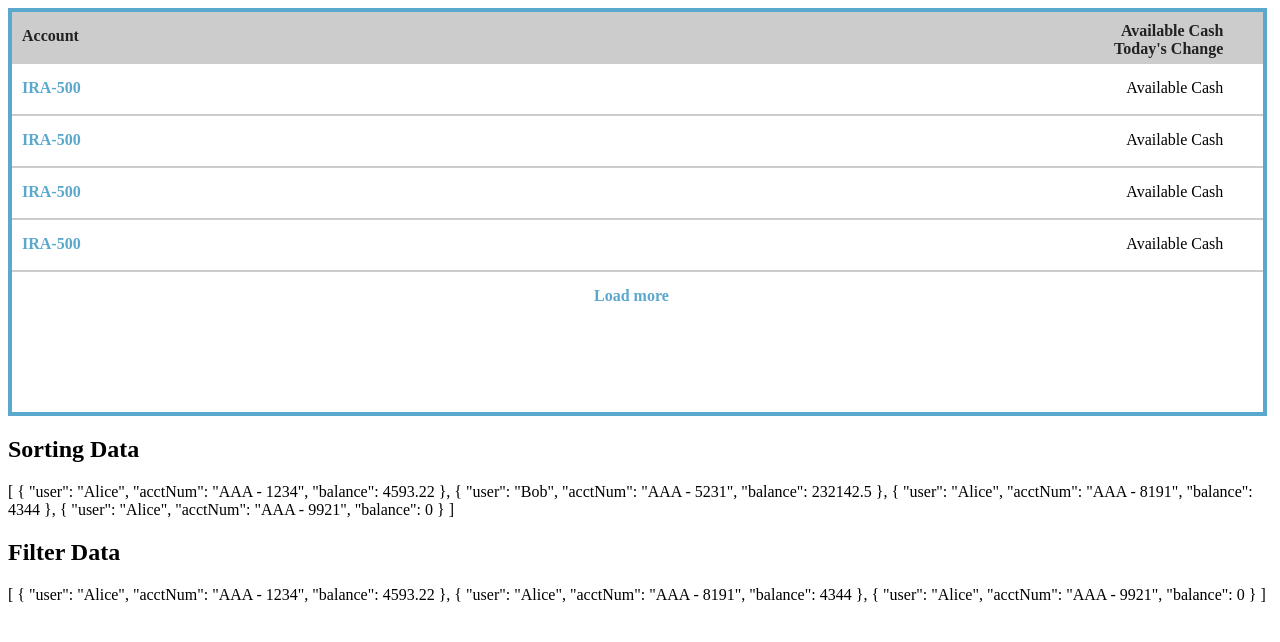
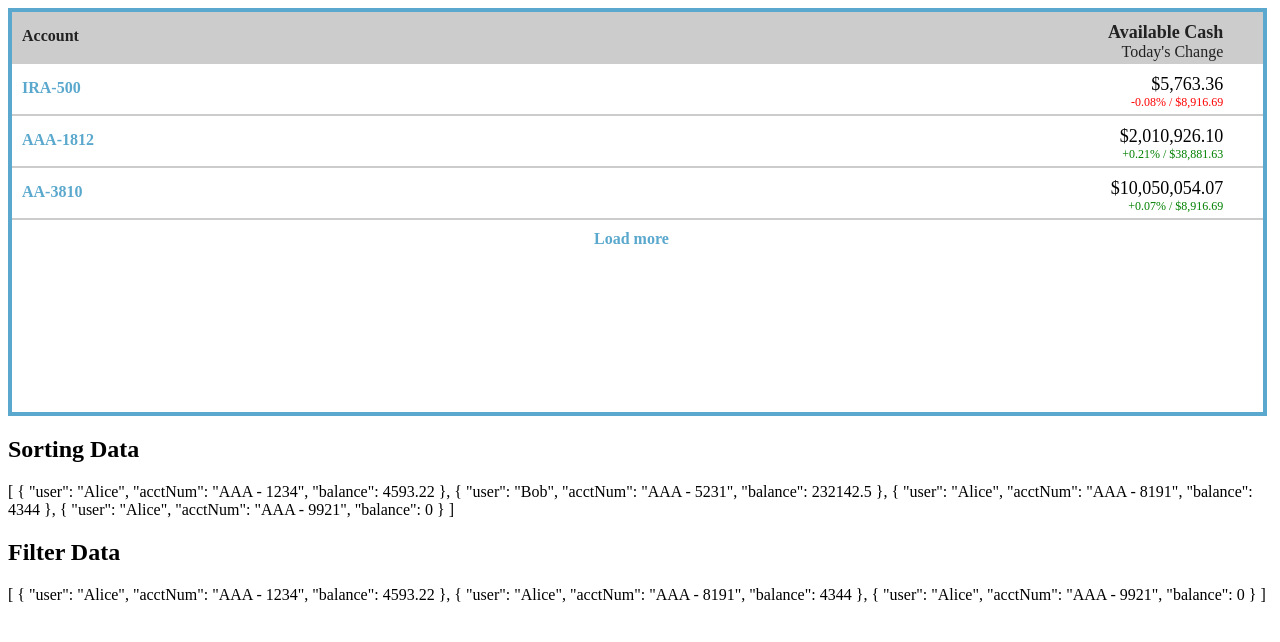
Before and after one commit to shivendra143/angular-yrxnt7, an Angular app: page / in a window 1280 px wide. Shown: the top 642 px of the page. Built offline with nearby package versions, Linux system fonts and the light colour scheme.

Commit message:
2 files modified

```diff
--- a/src/app/app.component.css
+++ b/src/app/app.component.css
@@ -45,7 +45,7 @@
 .rightdata{
    width: 48%;
    text-align:right;
-   padding-top: 15px;
+   padding-top: 10px;
    float:left;
 }
 .footersection{
@@ -53,6 +53,20 @@
    text-align:center;
    color:#5aa8cd;
    font-weight: bold;
-   padding-top: 15px;
+   padding-top: 10px;
    float:left;
 }
+.data{
+ font-weight: normal;
+}
+.head{
+  font-size: 18px;
+}
+.dataerror{
+  color:red;
+  font-size: 12px;
+}
+.datasuccess{
+  color:green;
+  font-size: 12px;
+}
--- a/src/app/app.component.html
+++ b/src/app/app.component.html
@@ -1,24 +1,33 @@
 <div class="container1">
      <div class="rowhead">
           <div class="leftdatahead">Account</div>
-          <div class="rightdatahead">Available Cash <br> Today's Change</div>
+          <div class="rightdatahead">
+               <div class="head">Available Cash</div>
+               <div class="data">Today's Change</div>
+          </div>
      </div>
       <div class="row">
-          <div class="leftdata">IRA-500</div>
-          <div class="rightdata">Available Cash</div>
+          <div class="leftdata">IRA-500 </div>
+          <div class="rightdata">
+               <div class="head">$5,763.36</div>
+               <div class="dataerror">-0.08% / $8,916.69</div>
+          </div>
      </div>
       <div class="row">
-          <div class="leftdata">IRA-500</div>
-          <div class="rightdata">Available Cash</div>
+          <div class="leftdata">AAA-1812</div>
+          <div class="rightdata">
+            <div class="head">$2,010,926.10</div>
+            <div class="datasuccess">+0.21% / $38,881.63</div>
+          </div>
      </div>
       <div class="row">
-          <div class="leftdata">IRA-500</div>
-          <div class="rightdata">Available Cash</div>
+          <div class="leftdata">AA-3810</div>
+          <div class="rightdata">
+            <div class="head">$10,050,054.07</div>
+            <div class="datasuccess">+0.07% / $8,916.69</div>
+          </div>
      </div>
-      <div class="row">
-          <div class="leftdata">IRA-500</div>
-          <div class="rightdata">Available Cash</div>
-     </div>
+
       <div class="rowfooter">
           <div class="footersection">Load more</div>
      </div>
```
